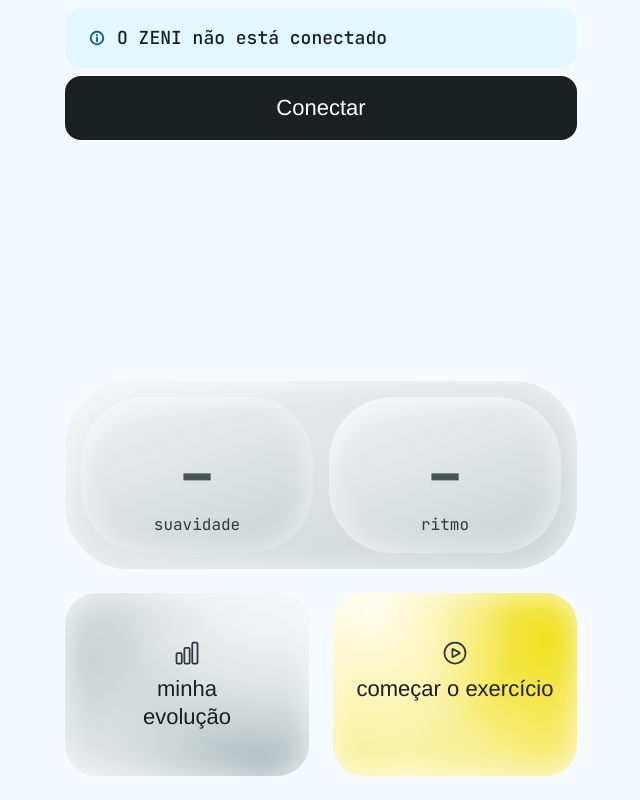
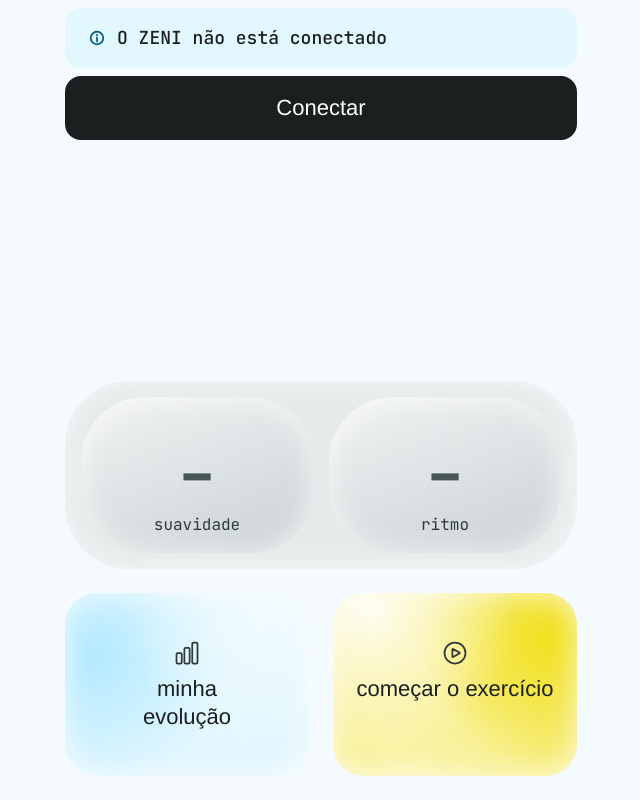
Before and after one commit to chicogborba/zeni, a React (Vite) app in the folder zeni-site/: page / in a window 1280 px wide. Shown: the whole page, without its empty margins (319-959 px from the left). Built offline with nearby package versions, Linux system fonts and the light colour scheme; a web font is replaced by a local one.

Commit message:
Painel do dashboard em cinza-100, cartão de evolução em azuis claros e USO-DE-CORES.md

```diff
--- a/zeni-site/src/styles/componentes.css
+++ b/zeni-site/src/styles/componentes.css
@@ -299,14 +299,14 @@
   background: var(--grad-bulb);
 }
 
-/* Faixa de dados: só cinzas. Fundo = grad-cinza-card (cinza-50 a cinza-200); cartões com o mesmo gradiente (cinza-50 a cinza-200), separados pelo glow interno */
+/* Faixa de dados: só cinzas. Fundo = cinza-100; cartões em gradiente cinza-50 a cinza-200, separados pelo glow interno */
 .home-dados {
   flex: none;
   height: var(--home-dados-altura);
   display: flex;
   gap: var(--space-4);
   padding: var(--space-4);
-  background: var(--grad-cinza-card);
+  background: var(--cinza-100); /* era grad-cinza-card (cinza-50 a cinza-200) */
   border-radius: var(--radius-2xl);
   box-shadow: var(--brilho-interno);
 }
@@ -384,12 +384,12 @@
     radial-gradient(circle at 30% 100%, var(--brand-amarelo-200) 0%, transparent 60%),
     var(--brand-amarelo-300);
 }
-.cartao--cinza {
+.cartao--azul {
   background:
-    radial-gradient(circle at 85% 10%, var(--cinza-50) 0%, transparent 55%),
-    radial-gradient(circle at 10% 35%, var(--cinza-200) 0%, transparent 55%),
-    radial-gradient(circle at 80% 100%, var(--cinza-300) 0%, transparent 60%),
-    var(--cinza-100);
+    radial-gradient(circle at 85% 10%, var(--brand-blue-50) 0%, transparent 55%),
+    radial-gradient(circle at 10% 35%, var(--brand-blue-200) 0%, transparent 55%),
+    radial-gradient(circle at 80% 100%, var(--brand-blue-100) 0%, transparent 60%),
+    var(--brand-blue-100);
 }
 
 .cartao-icone {
--- a/zeni-site/src/telas/Home.jsx
+++ b/zeni-site/src/telas/Home.jsx
@@ -17,7 +17,7 @@ import { CHAVES, ler } from '../storage.js'
 // `tela` pode ser uma função: o exercício passa antes pela triagem e pela conexão (src/fluxo.js).
 // A ordem do array é a ordem na tela, da esquerda para a direita. Só o exercício usa o amarelo.
 const DESTINOS = [
-  { id: 'evolucao', titulo: 'Minha\nevolução', tela: 'evolucao', gradiente: 'cinza', Icone: ChartBarIcon },
+  { id: 'evolucao', titulo: 'Minha\nevolução', tela: 'evolucao', gradiente: 'azul', Icone: ChartBarIcon },
   { id: 'exercicio', titulo: 'Começar o exercício', tela: telaDoExercicio, gradiente: 'amarelo', Icone: PlayCircleIcon },
 ]
 
```
Also changed, not shown: 3 other files (tests, documents, lock files or other folders).
